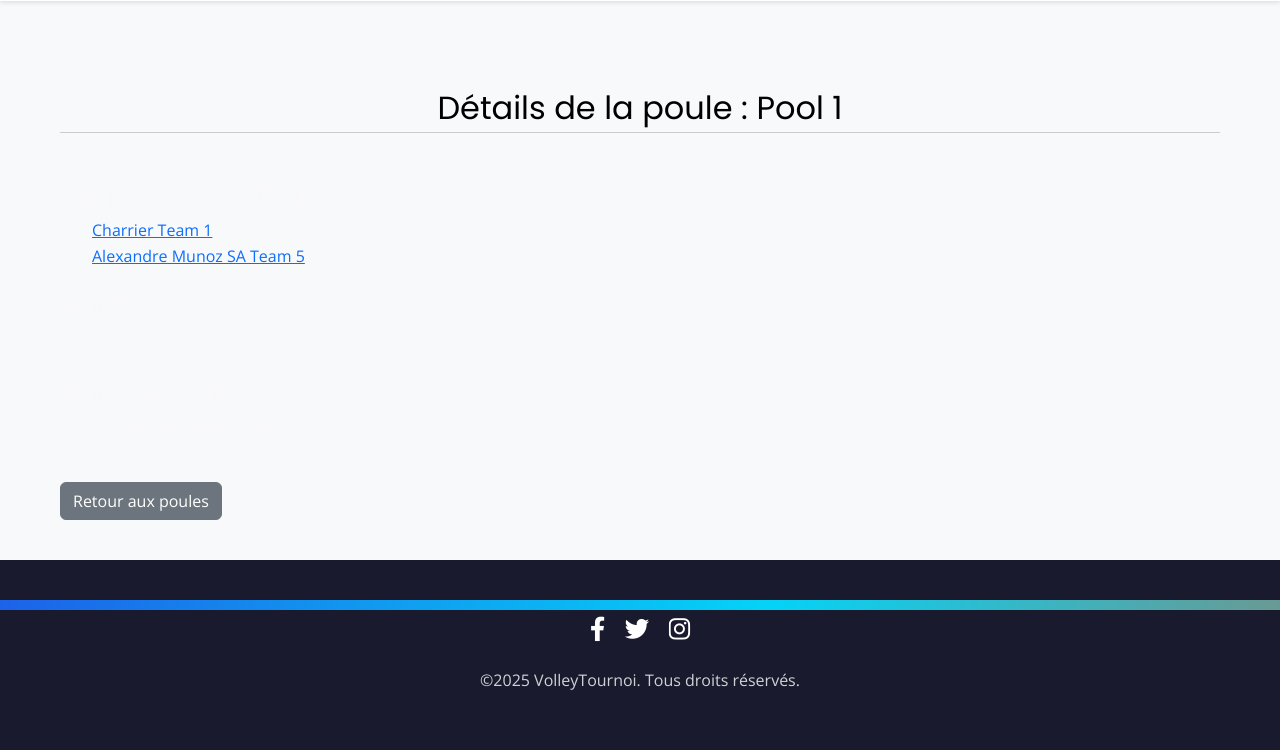
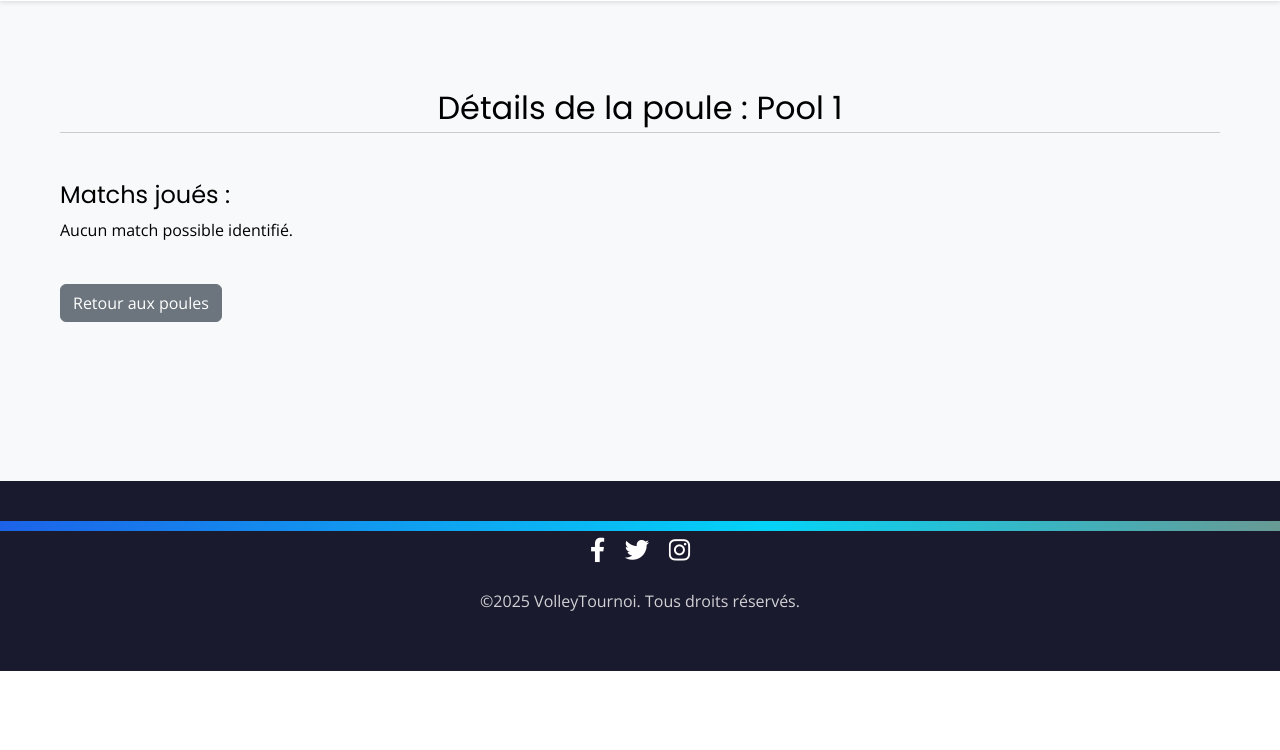
Before and after one commit to LouisAyzac/TournamentMaker, a Django app: page /TournamentMaker/matchs/poule/1/ in a window 1280 px wide. Shown: the part 481-1231 px from the top of the page. After the commit the page ends 1152 px from the top, so only its background shows below. Run offline with Django 5.2, Linux system fonts and the light colour scheme; data comes from the database, SQL or seed files in the repository; both versions use the stored data as it was after the commit.

Commit message:
jeudi 12/06

```diff
--- a/TournoiApp/TournamentMaker/templates/detail_poule.html
+++ b/TournoiApp/TournamentMaker/templates/detail_poule.html
@@ -1,25 +1,25 @@
 {% extends "base_generic.html" %}
 
 {% block content %}
+
+<style>
+  .winner-red {
+    color: red;
+  }
+
+  .winner-blue {
+    color: blue;
+  }
+</style>
+
 <div class="container mt-5">
 
     <h2 class="text-center mb-5">Détails de la poule : {{ pool.name }}</h2>
 
-    <!-- Liste des équipes -->
-    <div class="mb-4">
-        <h4>Équipes dans cette poule :</h4>
-        <ul>
-            {% for team in pool.teams.all %}
-                <li><a href="{% url 'team_detail' team.id %}">{{ team.name }}</a></li>
-            {% empty %}
-                <li>Aucune équipe dans cette poule.</li>
-            {% endfor %}
-        </ul>
-    </div>
 
     <!-- Matchs joués -->
     <div class="mb-4">
-        <h4>Matchs joués :</h4>
+        <h4 style="color: black;">Matchs joués :</h4>
         {% if matchs %}
             <table class="table table-bordered table-sm text-center align-middle">
                 <thead>
@@ -53,7 +53,7 @@
                         </td>
                         <td>
                             {% if match.winner_team %}
-                                <strong style="color: {% if match.winner_team == match.team_a %}red{% else %}blue{% endif %};">
+                                <strong class="{% if match.winner_team == match.team_a %}winner-red{% else %}winner-blue{% endif %}">
                                     {{ match.winner_team.name }}
                                 </strong>
                             {% else %}
@@ -70,13 +70,14 @@
                 </tbody>
             </table>
         {% else %}
-            <p>Aucun match joué pour cette poule.</p>
+            <p style="color: black;">Aucun match possible identifié.</p>
+
         {% endif %}
     </div>
 
     <!-- Matchs possibles -->
     <div class="mb-4">
-        <h4>Matchs possibles :</h4>
+
         {% if matchs_possibles %}
             <ul>
                 {% for m in matchs_possibles %}
@@ -88,7 +89,7 @@
                 {% endfor %}
             </ul>
         {% else %}
-            <p>Aucun match possible identifié.</p>
+
         {% endif %}
     </div>
 
--- a/TournoiApp/TournamentMaker/templates/matchs_poules.html
+++ b/TournoiApp/TournamentMaker/templates/matchs_poules.html
@@ -45,7 +45,7 @@
 
     {% endfor %}
 {% else %}
-    <p class="text-center mt-4">Aucune poule trouvée.</p>
+    <p class="text-center mt-4 text-dark" style="font-size: 1.4em;">Aucune poule trouvée.</p>
 {% endif %}
 
 {% endblock %}
--- a/TournoiApp/TournamentMaker/views.py
+++ b/TournoiApp/TournamentMaker/views.py
@@ -802,6 +802,7 @@ def create_tournament_step1(request):
         }
         return redirect('create_tournament_step2')
 
+
     return render(request, 'create_tournament_step1.html')
 
 def create_tournament_step2(request):
```
Also changed, not shown: TournoiApp/db.sqlite3.
